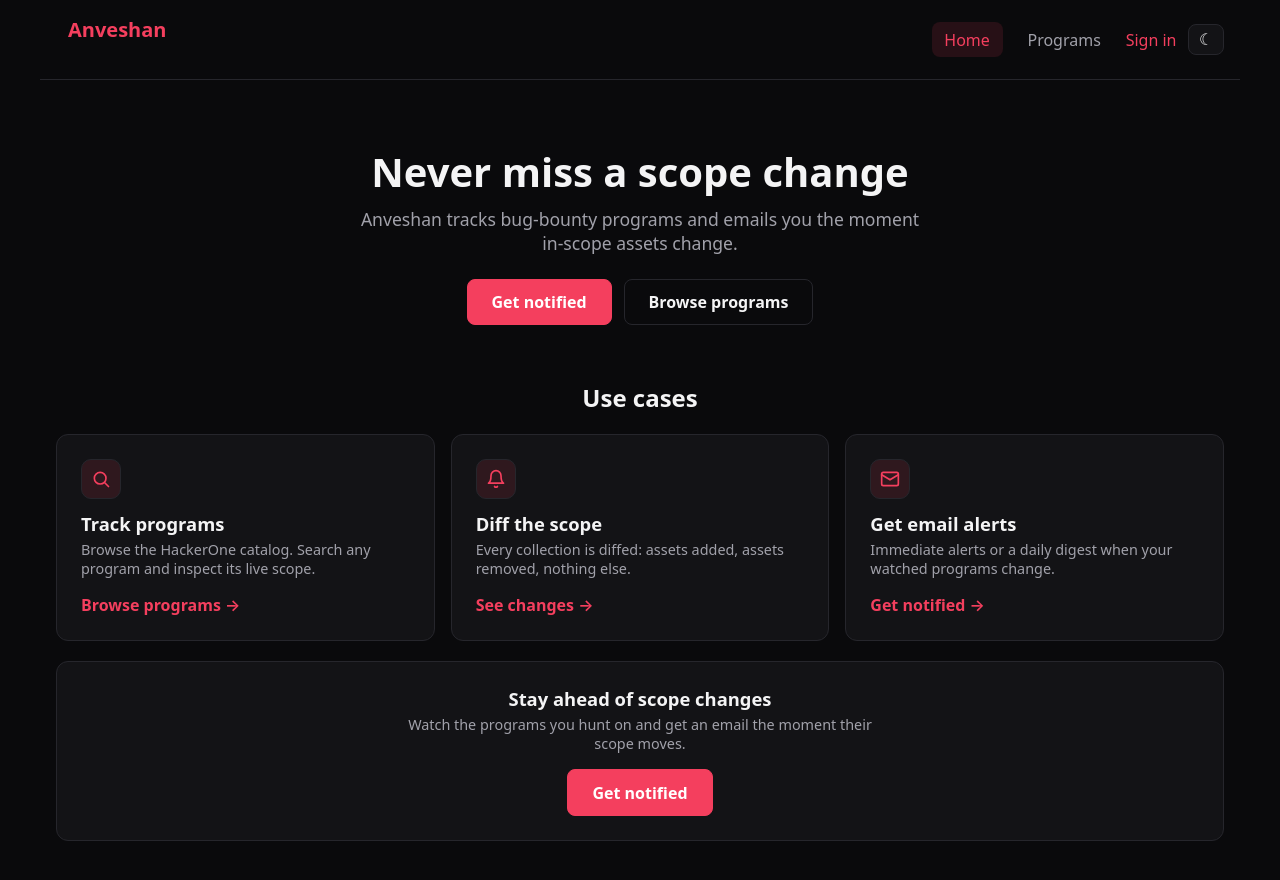
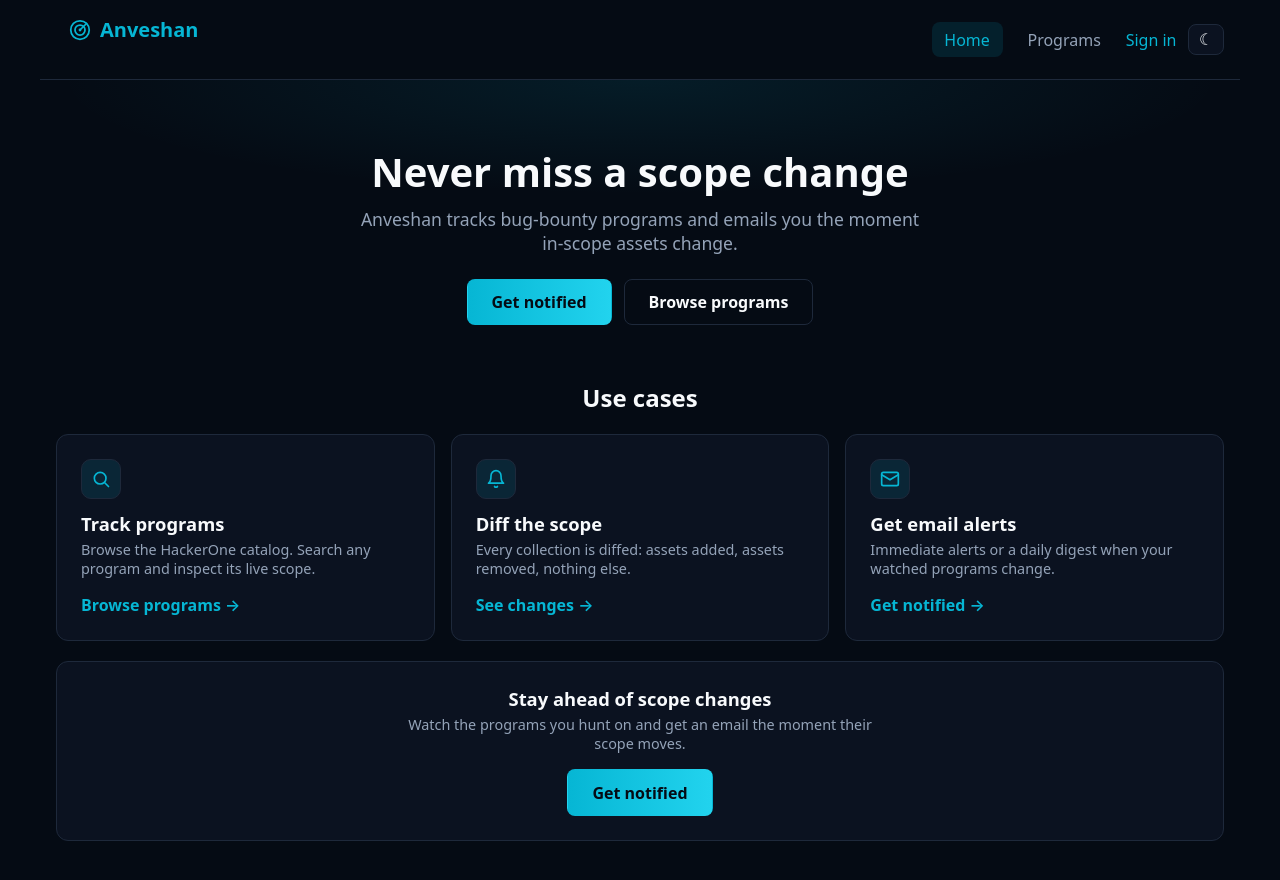
Before and after one commit to nayan-kunwar/anveshan, a Next.js app in the folder apps/web/: page / in a window 1280 px wide. Shown: the top 880 px of the page. Built offline with nearby package versions, Linux system fonts and the light colour scheme; no server answers.

Commit message:
feat(web): unify landing and auth content and theme
Share use-cases copy and radar logo between landing, nav, sidebar,
and auth shell; retune global theme tokens to deep navy and cyan
(dark + light) with on-accent text and gradient buttons.

```diff
--- a/apps/web/app/components/PublicNav.tsx
+++ b/apps/web/app/components/PublicNav.tsx
@@ -3,6 +3,7 @@
 import Link from "next/link";
 import { usePathname } from "next/navigation";
 import type { ReactNode } from "react";
+import RadarLogo from "./RadarLogo";
 import ThemeToggle from "./ThemeToggle";
 
 const LINKS = [
@@ -18,7 +19,10 @@ export default function PublicNav(): ReactNode {
       style={{ maxWidth: 1200, margin: "0 auto", padding: "1rem" }}
     >
       <div className="brand">
-        <Link href="/">Anveshan</Link>
+        <Link href="/">
+          <RadarLogo size={24} />
+          Anveshan
+        </Link>
       </div>
       <div className="topbar-right">
         {LINKS.map((link) => (
--- /dev/null
+++ b/apps/web/app/components/RadarLogo.tsx
@@ -0,0 +1,29 @@
+import type { ReactNode } from "react";
+
+export default function RadarLogo({
+  size = 40,
+  className,
+}: {
+  size?: number;
+  className?: string;
+}): ReactNode {
+  return (
+    <svg
+      className={className}
+      width={size}
+      height={size}
+      viewBox="0 0 24 24"
+      fill="none"
+      stroke="currentColor"
+      strokeWidth="1.75"
+      strokeLinecap="round"
+      strokeLinejoin="round"
+      aria-hidden="true"
+    >
+      <circle cx="12" cy="12" r="9.25" />
+      <circle cx="12" cy="12" r="5" />
+      <circle cx="12" cy="12" r="1.4" fill="currentColor" stroke="none" />
+      <path d="M12 12 18.5 5.5" />
+    </svg>
+  );
+}
--- a/apps/web/app/components/Sidebar.tsx
+++ b/apps/web/app/components/Sidebar.tsx
@@ -1,5 +1,6 @@
 import Link from "next/link";
 import type { ReactNode } from "react";
+import RadarLogo from "./RadarLogo";
 
 export default function Sidebar({
   email,
@@ -12,7 +13,10 @@ export default function Sidebar({
 }): ReactNode {
   return (
     <aside className="sidebar">
-      <div className="brand">Anveshan</div>
+      <div className="brand">
+        <RadarLogo size={24} />
+        Anveshan
+      </div>
       <nav className="nav">
         <Link href="/dashboard" className={active === "dashboard" ? "active" : undefined}>
           Dashboard
--- a/apps/web/app/globals.css
+++ b/apps/web/app/globals.css
@@ -2,31 +2,35 @@
 
 :root {
   color-scheme: dark;
-  --bg: #0a0a0c;
-  --surface: #131316;
-  --surface-2: #1b1b1f;
-  --border: #26262c;
-  --text: #f4f4f5;
-  --muted: #a1a1aa;
-  --accent: #f43f5e;
-  --accent-hover: #e11d48;
-  --accent-soft: rgba(244, 63, 94, 0.12);
-  --good: #22c55e;
-  --bad: #ef4444;
+  --bg: #050b14;
+  --surface: #0b1220;
+  --surface-2: #111a2b;
+  --border: #1e293b;
+  --text: #f8fafc;
+  --muted: #94a3b8;
+  --accent: #06b6d4;
+  --accent-hover: #22d3ee;
+  --accent-soft: rgba(6, 182, 212, 0.12);
+  --accent-gradient: linear-gradient(90deg, #06b6d4, #22d3ee);
+  --on-accent: #050b14;
+  --good: #34d399;
+  --bad: #f87171;
   --radius: 12px;
 }
 
 [data-theme="light"] {
   color-scheme: light;
-  --bg: #fafafa;
+  --bg: #f8fafc;
   --surface: #ffffff;
-  --surface-2: #f4f4f5;
-  --border: #e4e4e7;
-  --text: #18181b;
-  --muted: #71717a;
-  --accent: #e11d48;
-  --accent-hover: #be123c;
-  --accent-soft: rgba(225, 29, 72, 0.08);
+  --surface-2: #f1f5f9;
+  --border: #e2e8f0;
+  --text: #0f172a;
+  --muted: #64748b;
+  --accent: #0e7490;
+  --accent-hover: #155e75;
+  --accent-soft: rgba(14, 116, 144, 0.1);
+  --accent-gradient: linear-gradient(90deg, #0e7490, #155e75);
+  --on-accent: #ffffff;
   --good: #16a34a;
   --bad: #dc2626;
 }
@@ -76,12 +80,18 @@ a {
 }
 
 .brand {
+  display: flex;
+  align-items: center;
+  gap: 0.5rem;
   font-size: 1.25rem;
   font-weight: 700;
   padding: 0 0.75rem 1.25rem;
 }
 
 .brand a {
+  display: flex;
+  align-items: center;
+  gap: 0.5rem;
   text-decoration: none;
 }
 
@@ -211,16 +221,16 @@ a {
 .btn-accent {
   display: inline-block;
   text-decoration: none;
-  background: var(--accent);
-  border: 1px solid var(--accent);
-  color: #fff;
+  background: var(--accent-gradient);
+  border: 1px solid transparent;
+  color: var(--on-accent);
   font-weight: 600;
   padding: 0.7rem 1.5rem;
   border-radius: 8px;
 }
 
 .btn-accent:hover {
-  background: var(--accent-hover);
+  filter: brightness(1.08);
 }
 
 .avatar {
@@ -228,7 +238,7 @@ a {
   height: 2rem;
   border-radius: 999px;
   background: var(--accent);
-  color: #fff;
+  color: var(--on-accent);
   display: inline-flex;
   align-items: center;
   justify-content: center;
@@ -327,14 +337,14 @@ button {
 }
 
 button.primary {
-  background: var(--accent);
-  border-color: var(--accent);
-  color: #fff;
+  background: var(--accent-gradient);
+  border-color: transparent;
+  color: var(--on-accent);
   font-weight: 600;
 }
 
 button.primary:hover {
-  background: var(--accent-hover);
+  filter: brightness(1.08);
 }
 
 button:disabled {
@@ -578,6 +588,7 @@ table.table tr:last-child td {
 .hero {
   text-align: center;
   padding: 4rem 1rem 3rem;
+  background: radial-gradient(70% 60% at 50% 0%, rgba(6, 182, 212, 0.1), transparent 65%);
 }
 
 .hero h1 {
@@ -608,9 +619,13 @@ table.table tr:last-child td {
 }
 
 .hero .cta a.primary {
-  background: var(--accent);
-  border-color: var(--accent);
-  color: #fff;
+  background: var(--accent-gradient);
+  border-color: transparent;
+  color: var(--on-accent);
+}
+
+.hero .cta a.primary:hover {
+  filter: brightness(1.08);
 }
 
 .features {
--- /dev/null
+++ b/apps/web/app/lib/useCases.tsx
@@ -0,0 +1,90 @@
+import type { ReactNode } from "react";
+
+function SearchIcon(): ReactNode {
+  return (
+    <svg
+      width="20"
+      height="20"
+      viewBox="0 0 24 24"
+      fill="none"
+      stroke="currentColor"
+      strokeWidth="2"
+      strokeLinecap="round"
+      strokeLinejoin="round"
+      aria-hidden="true"
+    >
+      <circle cx="11" cy="11" r="7" />
+      <line x1="21" y1="21" x2="16.5" y2="16.5" />
+    </svg>
+  );
+}
+
+function BellIcon(): ReactNode {
+  return (
+    <svg
+      width="20"
+      height="20"
+      viewBox="0 0 24 24"
+      fill="none"
+      stroke="currentColor"
+      strokeWidth="2"
+      strokeLinecap="round"
+      strokeLinejoin="round"
+      aria-hidden="true"
+    >
+      <path d="M18 8a6 6 0 0 0-12 0c0 7-3 9-3 9h18s-3-2-3-9" />
+      <path d="M13.7 21a2 2 0 0 1-3.4 0" />
+    </svg>
+  );
+}
+
+function MailIcon(): ReactNode {
+  return (
+    <svg
+      width="20"
+      height="20"
+      viewBox="0 0 24 24"
+      fill="none"
+      stroke="currentColor"
+      strokeWidth="2"
+      strokeLinecap="round"
+      strokeLinejoin="round"
+      aria-hidden="true"
+    >
+      <rect x="2" y="4" width="20" height="16" rx="2" />
+      <path d="m22 7-10 6L2 7" />
+    </svg>
+  );
+}
+
+export interface UseCase {
+  icon: ReactNode;
+  title: string;
+  desc: string;
+  href: string;
+  action: string;
+}
+
+export const USE_CASES: UseCase[] = [
+  {
+    icon: <SearchIcon />,
+    title: "Track programs",
+    desc: "Browse the HackerOne catalog. Search any program and inspect its live scope.",
+    href: "/programs",
+    action: "Browse programs",
+  },
+  {
+    icon: <BellIcon />,
+    title: "Diff the scope",
+    desc: "Every collection is diffed: assets added, assets removed, nothing else.",
+    href: "/programs",
+    action: "See changes",
+  },
+  {
+    icon: <MailIcon />,
+    title: "Get email alerts",
+    desc: "Immediate alerts or a daily digest when your watched programs change.",
+    href: "/login",
+    action: "Get notified",
+  },
+];
--- a/apps/web/app/page.tsx
+++ b/apps/web/app/page.tsx
@@ -5,88 +5,8 @@ import { useRouter } from "next/navigation";
 import { useEffect } from "react";
 import type { ReactNode } from "react";
 import { me } from "./lib/api";
+import { USE_CASES } from "./lib/useCases";
 import PublicNav from "./components/PublicNav";
-
-function SearchIcon(): ReactNode {
-  return (
-    <svg
-      width="20"
-      height="20"
-      viewBox="0 0 24 24"
-      fill="none"
-      stroke="currentColor"
-      strokeWidth="2"
-      strokeLinecap="round"
-      strokeLinejoin="round"
-      aria-hidden="true"
-    >
-      <circle cx="11" cy="11" r="7" />
-      <line x1="21" y1="21" x2="16.5" y2="16.5" />
-    </svg>
-  );
-}
-
-function BellIcon(): ReactNode {
-  return (
-    <svg
-      width="20"
-      height="20"
-      viewBox="0 0 24 24"
-      fill="none"
-      stroke="currentColor"
-      strokeWidth="2"
-      strokeLinecap="round"
-      strokeLinejoin="round"
-      aria-hidden="true"
-    >
-      <path d="M18 8a6 6 0 0 0-12 0c0 7-3 9-3 9h18s-3-2-3-9" />
-      <path d="M13.7 21a2 2 0 0 1-3.4 0" />
-    </svg>
-  );
-}
-
-function MailIcon(): ReactNode {
-  return (
-    <svg
-      width="20"
-      height="20"
-      viewBox="0 0 24 24"
-      fill="none"
-      stroke="currentColor"
-      strokeWidth="2"
-      strokeLinecap="round"
-      strokeLinejoin="round"
-      aria-hidden="true"
-    >
-      <rect x="2" y="4" width="20" height="16" rx="2" />
-      <path d="m22 7-10 6L2 7" />
-    </svg>
-  );
-}
-
-const USE_CASES = [
-  {
-    icon: <SearchIcon />,
-    title: "Track programs",
-    desc: "Browse the HackerOne catalog. Search any program and inspect its live scope.",
-    href: "/programs",
-    action: "Browse programs",
-  },
-  {
-    icon: <BellIcon />,
-    title: "Diff the scope",
-    desc: "Every collection is diffed: assets added, assets removed, nothing else.",
-    href: "/programs",
-    action: "See changes",
-  },
-  {
-    icon: <MailIcon />,
-    title: "Get email alerts",
-    desc: "Immediate alerts or a daily digest when your watched programs change.",
-    href: "/login",
-    action: "Get notified",
-  },
-];
 
 export default function Home(): ReactNode {
   const router = useRouter();
```
Also changed, not shown: apps/web/app/components/AuthShell.tsx (+10 -106 lines).
